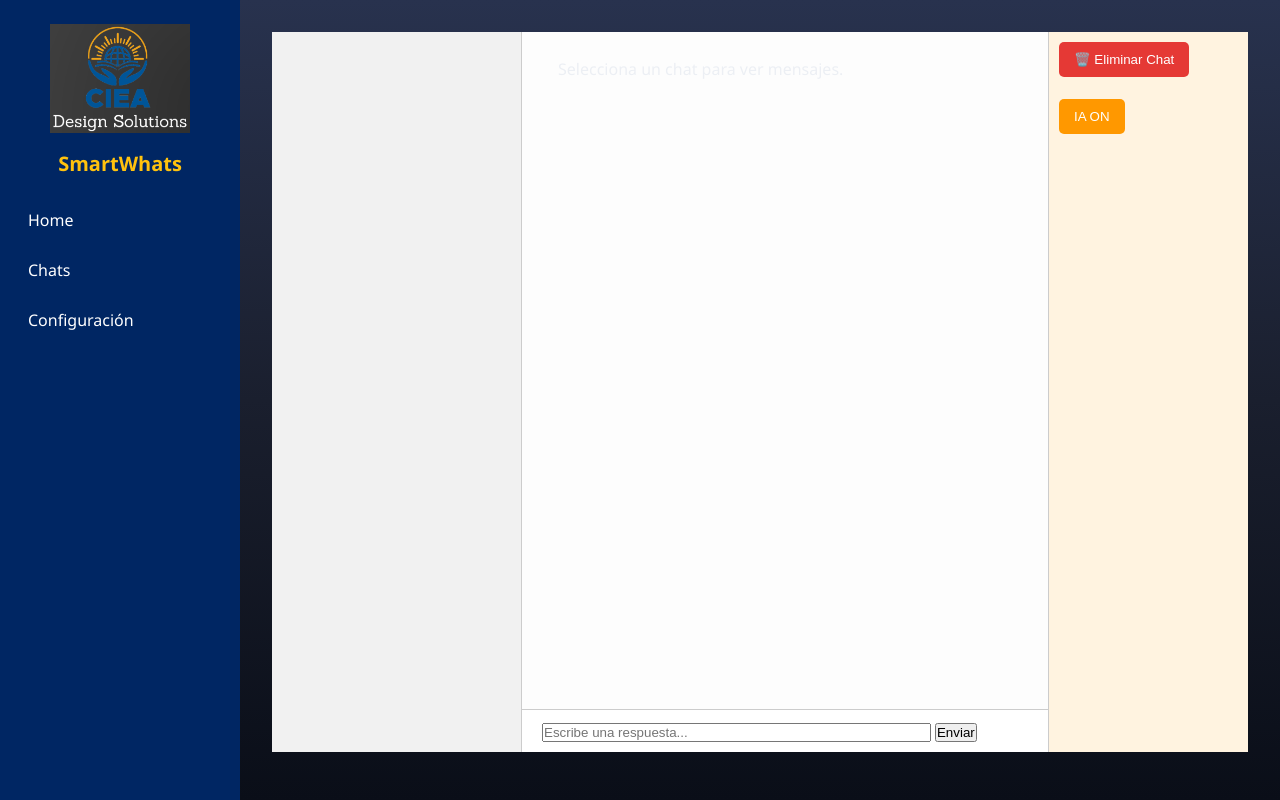
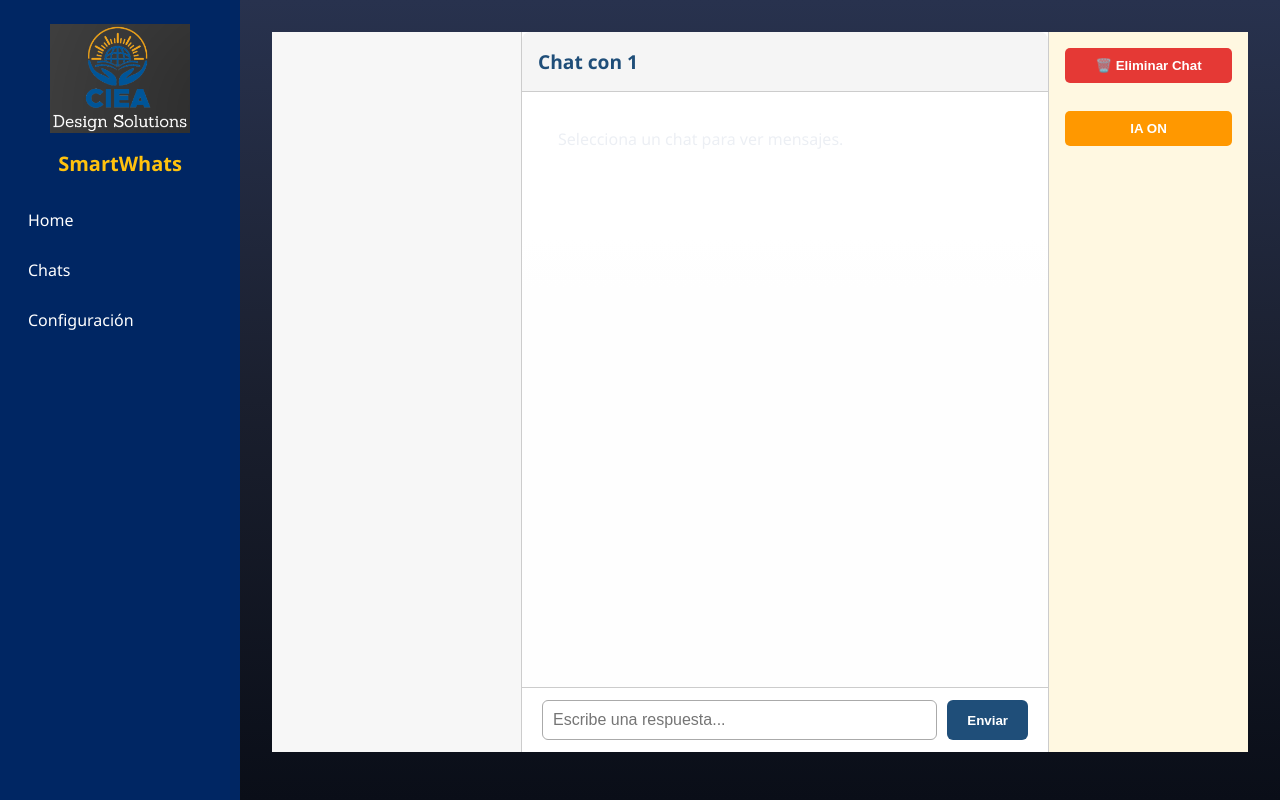
Before and after one commit to cieadesignsolutions/PlataformaIA_CIEA, a Flask app: page /chats/1 in a window 1280 px wide. Run offline with Flask 3, Linux system fonts and the light colour scheme; data that the repository does not hold is empty.

Commit message:
scroll automatico chats visual

```diff
--- a/templates/chats.html
+++ b/templates/chats.html
@@ -5,86 +5,152 @@
 <style>
   .chat-layout {
     display: flex;
-    height: calc(100vh - 80px); /* ajusta según tu header */
+    height: calc(100vh - 80px);
     overflow: hidden;
+    font-family: "Segoe UI", sans-serif;
   }
 
   .chat-list {
     width: 250px;
-    background: #f1f1f1;
+    background: #f7f7f7;
+    border-right: 1px solid #ccc;
     overflow-y: auto;
-    padding: 10px;
-    border-right: 1px solid #ccc;
+    padding: 0.5rem;
   }
 
   .chat-list a {
     display: block;
-    padding: 8px;
-    margin-bottom: 6px;
-    background: white;
-    border-radius: 6px;
+    padding: 12px;
+    margin-bottom: 8px;
+    background: #ffffff;
+    border-radius: 8px;
     text-decoration: none;
     color: #333;
+    font-weight: 500;
+    box-shadow: 0 1px 3px rgba(0,0,0,0.05);
+    transition: background 0.2s;
+  }
+
+  .chat-list a:hover {
+    background-color: #e0e0e0;
   }
 
   .chat-list a.selected {
     background-color: #ffe082;
     font-weight: bold;
+    color: #000;
   }
 
   .chat-main {
     flex: 1;
     display: flex;
     flex-direction: column;
-    background: #e9e9e9;
+    background: linear-gradient(to bottom, #ffffff, #f1f1f1);
+    position: relative;
+  }
+
+  .chat-header {
+    padding: 1rem;
+    border-bottom: 1px solid #ccc;
+    background: #f5f5f5;
+    font-size: 1.2rem;
+    font-weight: bold;
+    color: #1f4e79;
   }
 
   .msgs-wrap {
     flex: 1;
     overflow-y: auto;
-    padding: 10px 20px;
+    padding: 20px;
     display: flex;
     flex-direction: column;
-    gap: 10px;
+    gap: 15px;
   }
 
   .reply-from {
-    padding: 10px 20px;
-    background: #fff;
+    padding: 12px 20px;
+    background: #ffffff;
     border-top: 1px solid #ccc;
     position: sticky;
     bottom: 0;
     z-index: 10;
+    display: flex;
+    gap: 10px;
+  }
+
+  .reply-from input[type="text"] {
+    flex: 1;
+    padding: 10px;
+    border-radius: 6px;
+    border: 1px solid #aaa;
+    font-size: 1rem;
+  }
+
+  .reply-from button {
+    padding: 10px 20px;
+    background: #1f4e79;
+    color: white;
+    border: none;
+    border-radius: 6px;
+    font-weight: bold;
   }
 
   .sidebar-right {
     width: 200px;
-    background: #fff3e0;
-    padding: 10px;
+    background: #fff8e1;
+    padding: 1rem;
     border-left: 1px solid #ccc;
+  }
+
+  .msg-user, .msg-bot {
+    max-width: 70%;
+    padding: 12px 16px;
+    border-radius: 20px;
+    position: relative;
+    font-size: 1rem;
+    line-height: 1.4;
+    word-wrap: break-word;
+    box-shadow: 0 1px 3px rgba(0,0,0,0.08);
   }
 
   .msg-user {
     background: #d0ebff;
     align-self: flex-start;
-    padding: 10px;
-    border-radius: 10px;
-    max-width: 70%;
+    border-bottom-left-radius: 0;
   }
 
   .msg-bot {
-    background: #fff8dc;
+    background: #fff3cd;
     align-self: flex-end;
-    padding: 10px;
-    border-radius: 10px;
-    max-width: 70%;
-    border: 1px solid #f4e2ab;
+    border-bottom-right-radius: 0;
   }
 
   .msg-meta {
     font-size: 0.75rem;
-    color: #555;
     margin-top: 4px;
+    color: #666;
+    text-align: right;
+  }
+
+  button.eliminar {
+    background:#e53935;
+    color:white;
+    padding:10px 15px;
+    border:none;
+    border-radius:5px;
+    width: 100%;
+    font-weight: bold;
+    margin-bottom: 1rem;
+  }
+
+  button.toggle {
+    background:#ff9800;
+    color:white;
+    padding:10px 15px;
+    border:none;
+    border-radius:5px;
+    width: 100%;
+    font-weight: bold;
   }
 </style>
 
@@ -98,9 +164,12 @@
   </div>
 
   <div class="chat-main">
-    <div class="msgs-wrap">
+    <div class="chat-header">
+      {% if selected %}Chat con {{ selected }}{% else %}Selecciona un chat{% endif %}
+    </div>
+
+    <div class="msgs-wrap" id="msgs">
       {% if mensajes %}
-        <h3>Chat con {{ selected }}</h3>
         {% for msg in mensajes %}
           {% if msg.respuesta %}
             <div class="msg-user">
@@ -126,7 +195,7 @@
     {% if selected %}
     <form method="POST" action="/send-manual" class="reply-from">
       <input type="hidden" name="numero" value="{{ selected }}">
-      <input type="text" name="texto" placeholder="Escribe una respuesta..." style="width: 80%;">
+      <input type="text" name="texto" placeholder="Escribe una respuesta..." autocomplete="off" />
       <button type="submit">Enviar</button>
     </form>
     {% endif %}
@@ -135,16 +204,19 @@
   <div class="sidebar-right">
     {% if selected %}
       <form action="/chats/{{ selected }}/eliminar" method="POST" onsubmit="return confirm('¿Eliminar este chat?')">
-        <button type="submit" style="background:#e53935; color:white; padding:10px 15px; border:none; border-radius:5px; margin-bottom:10px;">
-          🗑️ Eliminar Chat
-        </button>
+        <button type="submit" class="eliminar">🗑️ Eliminar Chat</button>
       </form>
       <form action="/toggle_ai/{{ selected }}" method="POST">
-        <button type="submit" style="background:#ff9800; color:white; padding:10px 15px; border:none; border-radius:5px;">
-          IA {{ 'ON' if IA_ESTADOS.get(selected, True) else 'OFF' }}
-        </button>
+        <button type="submit" class="toggle">IA {{ 'ON' if IA_ESTADOS.get(selected, True) else 'OFF' }}</button>
       </form>
     {% endif %}
   </div>
 </div>
+
+<script>
+  const msgs = document.getElementById('msgs');
+  if (msgs) {
+    msgs.scrollTop = msgs.scrollHeight;
+  }
+</script>
 {% endblock %}
```
